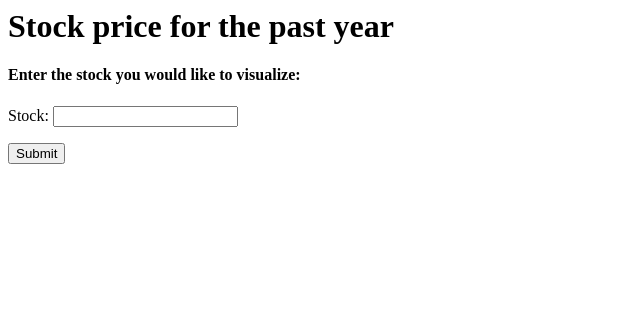
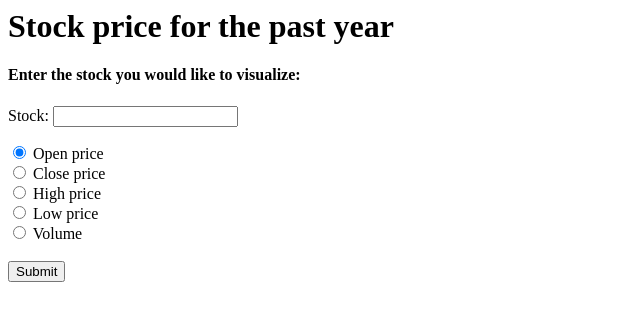
Before and after one commit to alexandreday/stock-tickers, a Flask app: page / in a window 1280 px wide. Shown: the top 321 px of the page, without its empty margins (0-640 px from the left). Run offline with Flask 2, Linux system fonts and the light colour scheme.

Commit message:
added menus

```diff
--- a/app.py
+++ b/app.py
@@ -18,15 +18,18 @@ app = Flask(__name__)
     names=["Sepal Length", "Sepal Width", "Petal Length", "Petal Width", "Species"])
 feature_names = iris_df.columns[0:-1].values.tolist() """
 
-def create_figure(stock_ticker):
+def create_figure(stock_info):
+    stock_ticker = stock_info['stock_name']
+
+    kind = stock_info['price_kind']
 
     data = pdr.get_data_yahoo(stock_ticker, start='2017-09-10', end='2018-09-10')
 
-    p=figure(plot_width=400, plot_height=400)
+    p=figure(plot_width=800, plot_height=400)
 
     tools= "hover,crosshair, pan, reset, box_zoom, tap"
 
-    p1 = figure(x_axis_type="datetime", title="Stock Closing Prices", tools=tools)
+    p1 = figure(x_axis_type="datetime", title=kind, tools=tools)
 
     p1.grid.grid_line_alpha=0.3
 
@@ -34,7 +37,7 @@ def create_figure(stock_ticker):
 
     p1.yaxis.axis_label = 'Price'
 
-    p1.line(data.index,data['High'], color='#A6CEE3', legend=stock_ticker)
+    p1.line(data.index, data[kind], color='#A6CEE3', legend=stock_ticker)
 
     return p1
 
@@ -56,7 +59,8 @@ app_lulu={}
 @app.route('/next_lulu', methods=['GET','POST'])
 def next_lulu():  #remember the function name does not need to match the URL
     app_lulu['stock_name'] = request.form['stock_name']
-    plot = create_figure(app_lulu['stock_name'])
+    app_lulu['price_kind'] = request.form['gender']
+    plot = create_figure(app_lulu)
     script, div = components(plot)
     return render_template("stockinfo_lulu.html", script=script, div=div)
 
--- a/templates/userinfo_lulu.html
+++ b/templates/userinfo_lulu.html
@@ -13,6 +13,12 @@
   	Stock: <input type='text' name='stock_name'/>
 	</p>
 	<p>
+			<input type="radio" name="gender" value="Open" checked> Open price<br>
+			<input type="radio" name="gender" value="Close"> Close price <br>
+			<input type="radio" name="gender" value="High"> High price <br>
+			<input type="radio" name="gender" value="Low"> Low price<br>
+			<input type="radio" name="gender" value="Volume"> Volume <br>
+			<br>
 		<input type='submit' value='Submit'/>
 	  </p>
   </form>
```
